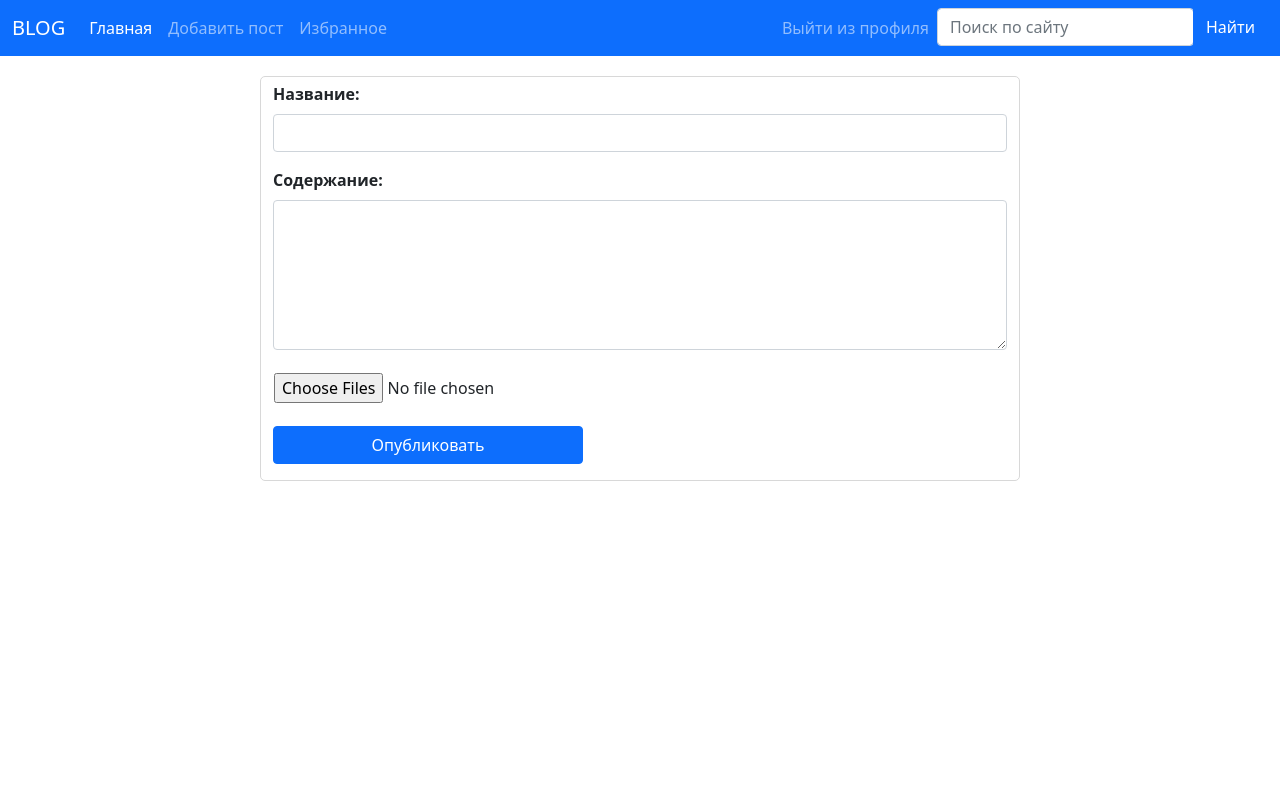
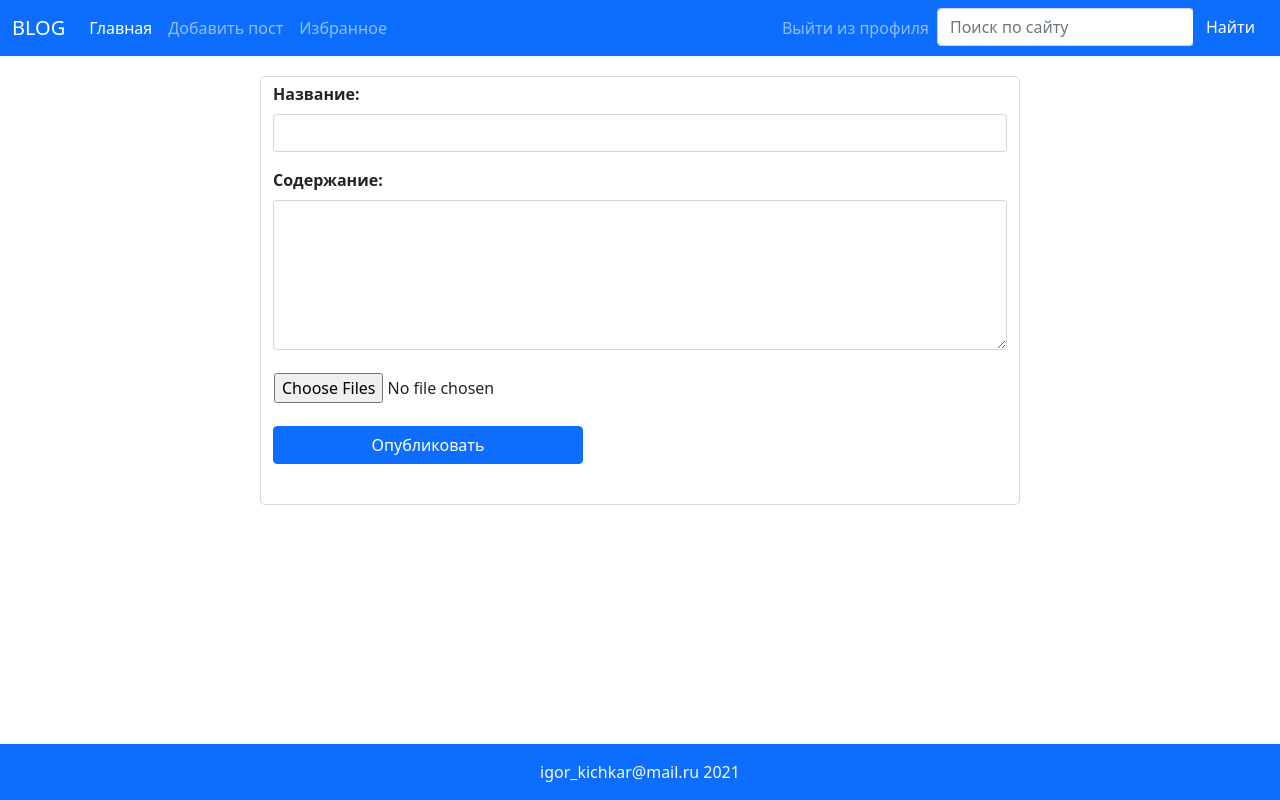
Before and after one commit to igorKichkar/avto-blog, a Flask app: page /add-post/ in a window 1280 px wide. Run offline with Flask 2, Linux system fonts and the light colour scheme; a user stored in the database is signed in.

Commit message:
add footer

```diff
--- a/static/css/style.css
+++ b/static/css/style.css
@@ -1,66 +1,66 @@
-.coment{
+.coment {
     border: 2px solid rgb(197, 197, 197);
     margin: 10px;
     padding: 5px;
 }
 
-.add_favorite{
+.add_favorite {
     color: red;
 }
-.login{
+
+.login {
     margin-top: 15px;
     margin-left: auto;
     margin-right: auto;
 }
 
-.upload_btn{
+.upload_btn {
     background-color: rgb(255, 255, 255);
     margin-left: -12px;
 }
 
-.text_area_content{
+.text_area_content {
     height: 150px;
 }
 
-.widht_btn{
+.widht_btn {
     width: 310px;
 }
 
-
-.post{
+.post {
     border-radius: 5px;
     border: 1px solid rgb(216, 216, 216);
     margin: 10px auto 0 auto;
     padding-top: 5px;
 }
 
-.title_post{
-    color:rgba(0, 0, 0, 0.747);
-    text-decoration:none ;
+.title_post {
+    color: rgba(0, 0, 0, 0.747);
+    text-decoration: none;
 }
 
-.title_post:hover{
-    color:black;
+.title_post:hover {
+    color: black;
 }
 
-.redact_post:hover{
-    color:black;
+.redact_post:hover {
+    color: black;
 }
 
-.redact_post{
-    color:rgba(0, 0, 0, 0.384);
-    text-decoration:none ;
+.redact_post {
+    color: rgba(0, 0, 0, 0.384);
+    text-decoration: none;
 }
 
-.add_post{
+.add_post {
     margin: 20px auto 0 auto;
 }
 
-.like{
+.like {
     fill: rgb(121, 117, 117)
 }
 
-.leftimg  {
+.leftimg {
     float: left;
     margin: 0 7px 0 0;
 }
@@ -70,65 +70,106 @@
     margin: 0 7px 0 0;
 }
 
-.created_on{
+.created_on {
     font-size: 85%;
     font-style: italic;
     color: rgb(180, 180, 180);
 }
 
-.comment{
+.comment {
     border-top: 1px solid rgb(216, 216, 216);
     margin-top: 5px;
-    margin: 5px 0 0 0 ;
+    margin: 5px 0 0 0;
 }
 
-.coment_content{
-    font-weight: bolder;;
+.coment_content {
+    font-weight: bolder;
+    ;
 }
-.alert_margin{
+
+.alert_margin {
     padding-top: 115px;
 }
 
 [data-tooltip] {
-    position: relative; /* Относительное позиционирование */
+    position: relative;
+    /* Относительное позиционирование */
 }
+
 [data-tooltip]::after {
-    content: attr(data-tooltip); /* Выводим текст */
-    position: absolute; /* Абсолютное позиционирование */
-    width: 300px; /* Ширина подсказки */
-    left: 0; top: 0; /* Положение подсказки */
-    background: #3989c9; /* Синий цвет фона */
-    color: #fff; /* Цвет текста */
-    padding: 0.5em; /* Поля вокруг текста */
-    box-shadow: 2px 2px 5px rgba(0, 0, 0, 0.3); /* Параметры тени */
-    pointer-events: none; /* Подсказка */
-    opacity: 0; /* Подсказка невидима */
-    transition: .5s; /* Время появления подсказки */
+    content: attr(data-tooltip);
+    /* Выводим текст */
+    position: absolute;
+    /* Абсолютное позиционирование */
+    width: 300px;
+    /* Ширина подсказки */
+    left: 0;
+    top: 0;
+    /* Положение подсказки */
+    background: #3989c9;
+    /* Синий цвет фона */
+    color: #fff;
+    /* Цвет текста */
+    padding: 0.5em;
+    /* Поля вокруг текста */
+    box-shadow: 2px 2px 5px rgba(0, 0, 0, 0.3);
+    /* Параметры тени */
+    pointer-events: none;
+    /* Подсказка */
+    opacity: 0;
+    /* Подсказка невидима */
+    transition: .5s;
+    /* Время появления подсказки */
     border-radius: 5px;
 }
+
 [data-tooltip]:hover::after {
-    opacity: 1; /* Показываем подсказку */
-    top: 2em; /*/* Выводим текст.  */
+    opacity: 1;
+    /* Показываем подсказку */
+    top: 2em;
+    /* Выводим текст.  */
 }
 
-  .admin_panel_btn{
+.admin_panel_btn {
     width: 310px;
 }
 
-  .admin_panel_block{
+.admin_panel_block {
     padding: 20px;
 }
 
-  .edit_img{
+.edit_img {
     width: 250px;
     padding: 10px;
 }
 
-  .pagination{
+.pagination {
     margin: auto;
     padding: 20px;
 }
 
-  .sort{
+.sort {
     margin: 10px auto 0 auto;
 }
+
+html {
+    height: 100%;
+}
+
+body {
+    display: flex;
+    flex-direction: column;
+    height: 100%;
+}
+
+header {
+    flex: 0 0 auto;
+}
+
+.main-content {
+    flex: 1 0 auto;
+}
+
+footer {
+    flex: 0 0 auto;
+}
--- a/templates/admin_panel.html
+++ b/templates/admin_panel.html
@@ -28,4 +28,5 @@
         {% endfor %}
     </div>
 </div>
+<br>
 {% endblock %}
--- a/templates/base.html
+++ b/templates/base.html
@@ -1,10 +1,12 @@
 <!DOCTYPE html>
-<html>
+<html lang="ru">
 
 <head>
+    <meta charset="utf-8">
     <link href="https://cdn.jsdelivr.net/npm/bootstrap@5.1.1/dist/css/bootstrap.min.css" rel="stylesheet"
         integrity="sha384-F3w7mX95PdgyTmZZMECAngseQB83DfGTowi0iMjiWaeVhAn4FJkqJByhZMI3AhiU" crossorigin="anonymous">
     <link rel="stylesheet" href="{{ url_for('static', filename='css/style.css') }}" type="text/css">
+    <link rel="shortcut icon" href="{{url_for('static', filename='/images/img/view.png')}}">
     <title>BLOG</title>
 </head>
 
@@ -58,7 +60,8 @@
                             <form method='get' action='/search'>
                                 <div class="input-group">
                                     <input type="search" class="form-control rounded" placeholder="Поиск по сайту"
-                                        aria-label="Searcha" aria-describedby="search-addon" type="text" name="search_prase"/>
+                                        aria-label="Searcha" aria-describedby="search-addon" type="text"
+                                        name="search_prase" />
                                     <button type="submit" class="btn btn-primary">Найти</button>
                                 </div>
                             </form>
@@ -66,13 +69,18 @@
                 </li>
                 </ul>
             </div>
-            </div>
         </nav>
     </header>
-    <div class='container'>
+    <div class='container main-content'>
         {% block content %}
         {% endblock %}
     </div>
+    </div>
+    <footer class="bg-primary text-center text-lg-start">
+        <div class="text-center text-light p-3">
+            igor_kichkar@mail.ru 2021
+        </div>
+    </footer>
     <script src="https://cdn.jsdelivr.net/npm/bootstrap@5.1.1/dist/js/bootstrap.bundle.min.js"
         integrity="sha384-/bQdsTh/da6pkI1MST/rWKFNjaCP5gBSY4sEBT38Q/9RBh9AH40zEOg7Hlq2THRZ"
         crossorigin="anonymous"></script>
--- a/templates/login.html
+++ b/templates/login.html
@@ -1,7 +1,7 @@
 {% extends 'base.html' %}
 {% block content %}
-<div class="row">
-    <div class="login col-10 col-sm-8 col-lg-4 alert alert-primary">
+<div class="row login">
+    <div class="login col-10 col-sm-8 col-lg-4 alert alert-primary login">
         {% for cat, msg in get_flashed_messages(True) %}
         <p class="alert alert-light">{{msg}}</p>
         {% endfor %}
--- a/templates/main.html
+++ b/templates/main.html
@@ -1,7 +1,7 @@
 {% extends 'base.html' %}
 
 {% block content %}
-<div class='row'>
+<div class='row main_content'>
   <div class="col-12 col-sm-10 col-lg-8 sort">
     <div class="dropdown">
       <button class="btn btn-link btn-sm dropdown-toggle" type="button" id="dropdownMenuButton1" data-bs-toggle="dropdown"
```
Also changed, not shown: requirements.txt (added, +24 -0 lines), templates/add_post.html (+8 -5 lines), README.md (added), 1 other file. Lines whose indentation alone changed are shown as unchanged.
